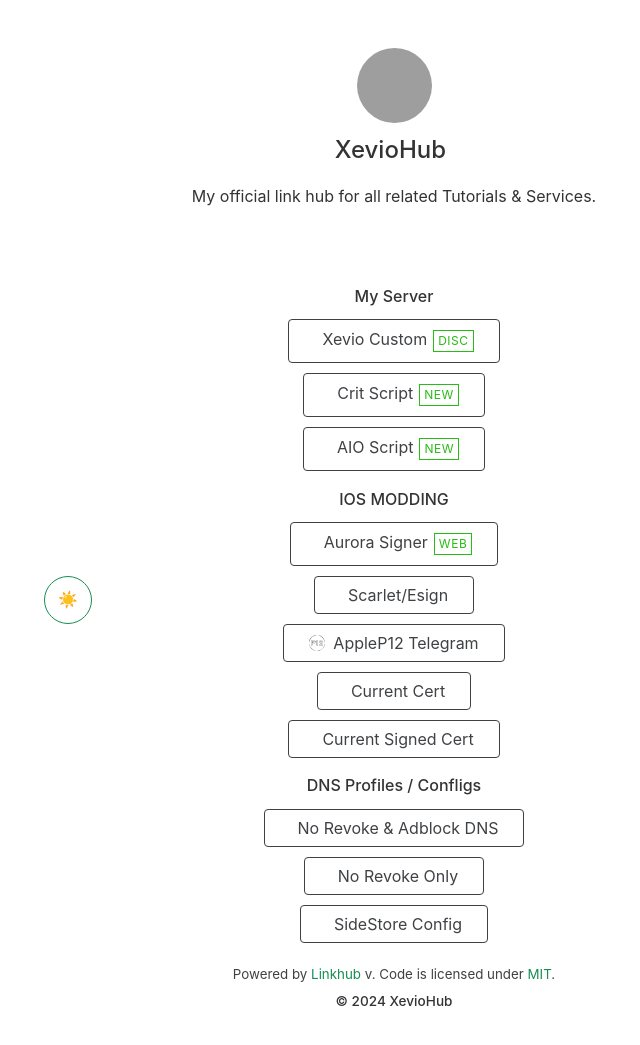
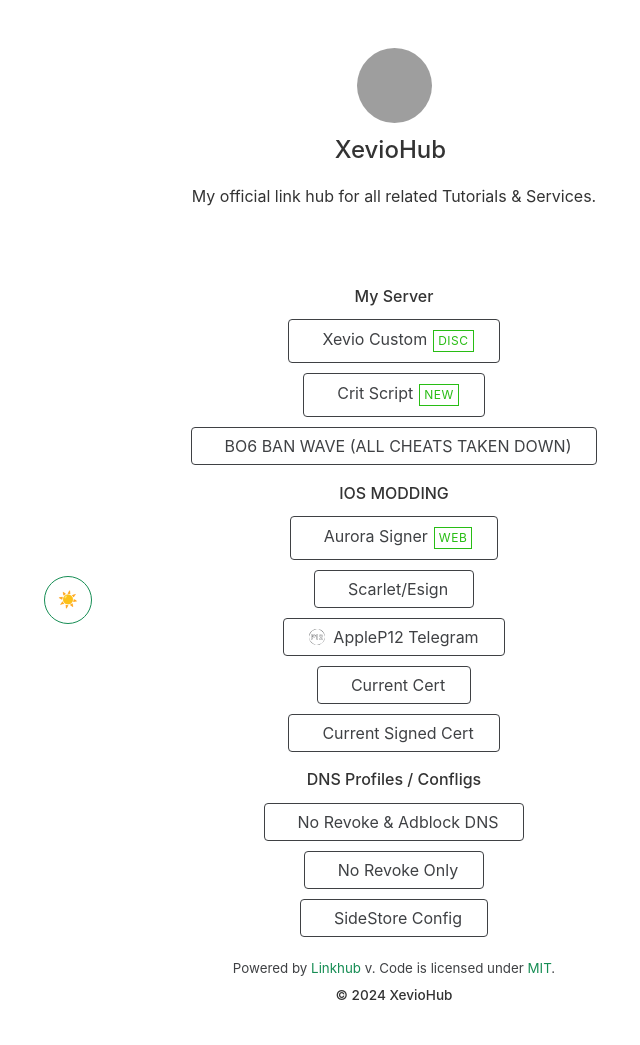
Before and after one commit to Xevioo/XevioHub, a Jekyll site: the page built from index.html, in a window 1280 px wide. Shown: the whole page, without its empty margins (246-886 px from the left). Built offline with Jekyll 4.4.1, drawn with Linux system fonts in a browser that asks for light colours; nearby versions of some CDN libraries; grey boxes are pictures that could not be loaded.

Commit message:
Update links.yml

```diff
--- a/_data/links.yml
+++ b/_data/links.yml
@@ -15,9 +15,9 @@
       icon: tdesign:link
 
 
-    - title: AIO Script
+    - title: BO6 BAN WAVE (ALL CHEATS TAKEN DOWN)
       url:
-      tag: NEW
+      tag:
       icon: tdesign:link
 
   - category: IOS MODDING
```
